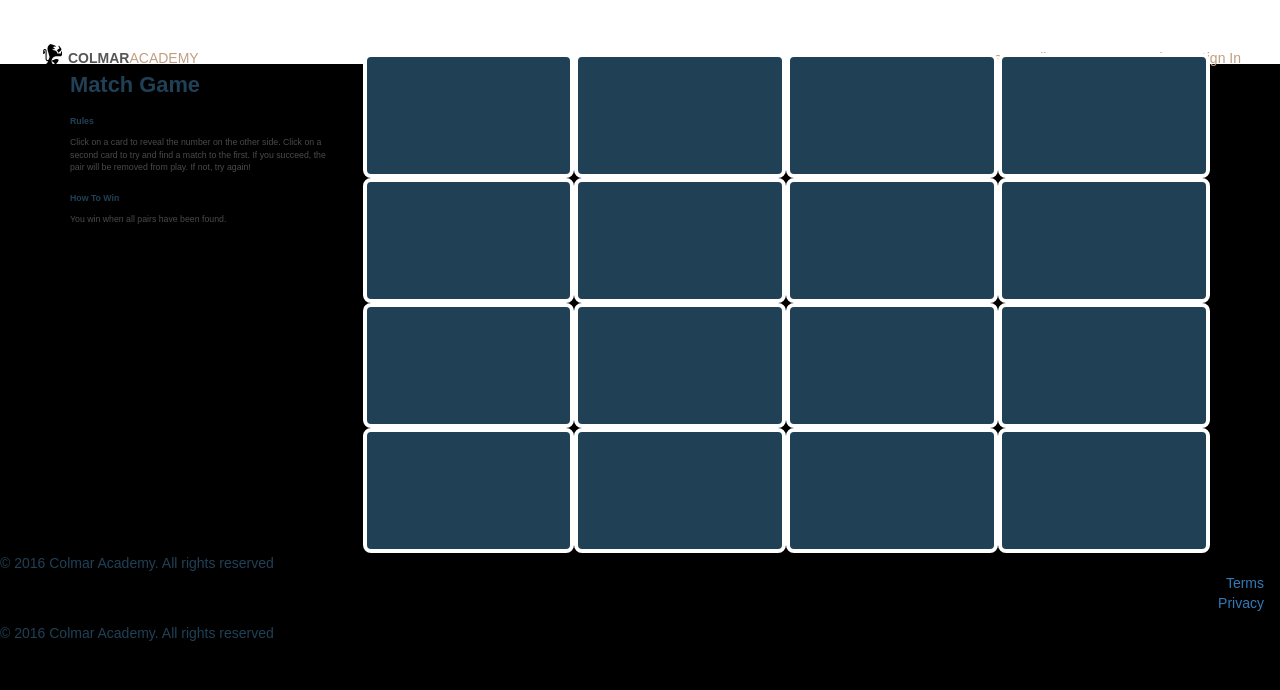
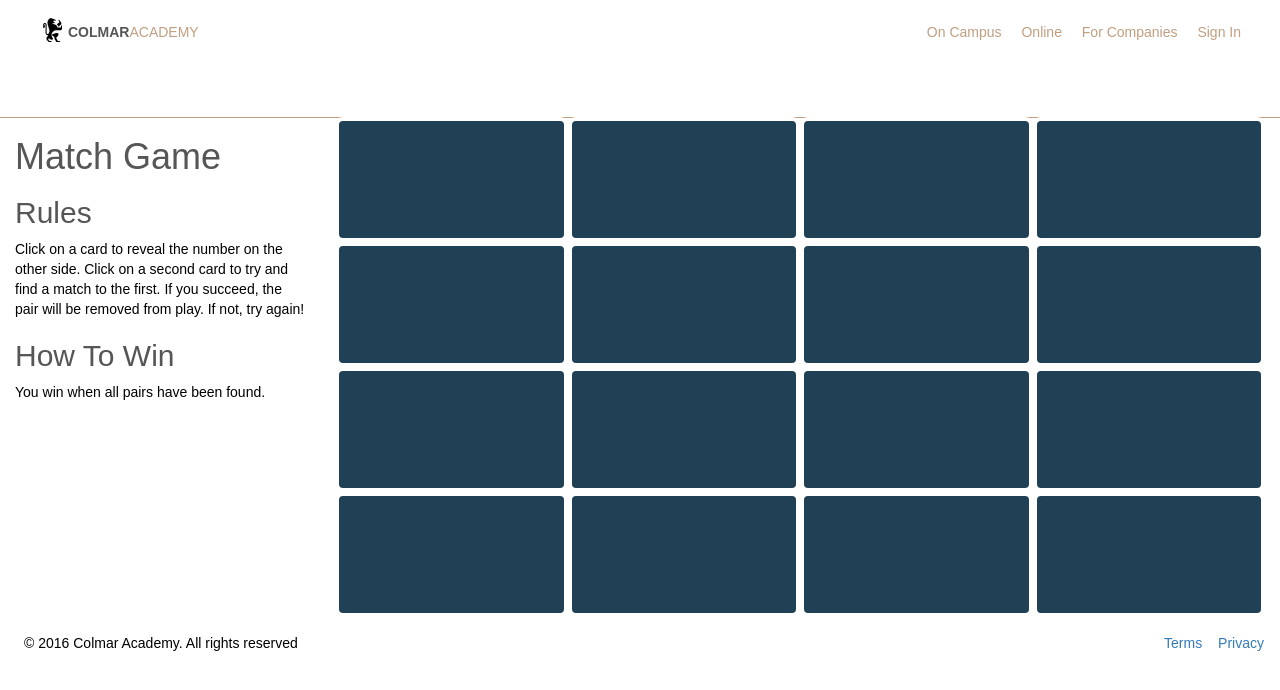
Before and after one commit to boombranco/boombranco.github.io, a Jekyll site: the page built from Campus/index.html, in a window 1280 px wide. Shown: the top 690 px of the page. Built offline with Jekyll 4.4.1, drawn with Linux system fonts in a browser that asks for light colours; nearby versions of some CDN libraries; some web fonts are replaced.

Commit message:
Updated css for matching section

```diff
--- a/Campus/index.html
+++ b/Campus/index.html
@@ -4,9 +4,9 @@
 ---
 
 <main>
-  <div class="container">
-  <div class="row">
-    <div class="col-md-3 col-xs-12">
+  <div id="matching">
+  <div id="rowmatching">
+    <div class="col-md-3 col-xs-12" id="matchingcolumn">
       <h1>Match Game</h1>
       <h2>Rules</h2>
       <p>Click on a card to reveal the number on the other side. Click on a second card to try and find a match to the first. If you succeed, the pair will be removed from play. If not, try again!</p>
--- a/resources/css/match.css
+++ b/resources/css/match.css
@@ -95,30 +95,24 @@
   }
 }
 
-/* CSS for the Body */
+/* CSS for the body */
 body {
-  min-width: 400px; /* To emulate Chrome min-width */
-  background-color: #000;
   font-family: 'Proza Libre', sans-serif;
-  color: rgb(32, 64, 86);
+  color: #000
 }
 
-h1 {
-  font-size: 2.1875rem;
-  font-weight: bold;
+/* CSS for the main part of the body */
+main {
+  padding-top: 64px;
 }
 
-h2 {
-  font-size: .875rem;
-  font-weight: bold;
+h1, h2 {
+  color: #565656;
 }
 
-p {
-  font-size: .875rem;
-  color: rgb(74, 74, 74);
-}
 
-.container {
+
+#matching {
   padding-top: 5.25rem;
 }
 
@@ -135,3 +129,45 @@
   color: rgb(255, 255, 255);
   cursor: pointer;
 }
+
+/* CSS for the footer */
+footer {
+  height: 100px;
+  border-top: 1px solid #C09F80;
+}
+
+.footnote {
+  display: flex;
+}
+
+footer .footnote {
+  padding: 16px 0 0 24px;
+}
+
+footer nav {
+  display: flex;
+  flex-direction: column;
+}
+
+footer nav li {
+  display: inline-flex;
+  padding-left: 12px;
+}
+.mobile-footnote {
+  display: none;
+}
+
+@media only screen and (max-width: 520px) {
+  footer nav {
+    display: none;
+  }
+}
+
+@media only screen and (max-width: 480px) {
+  footer {
+    height: 100%;
+  }
+  footer .footnote {
+    padding-bottom: 16px;
+  }
+}
```
